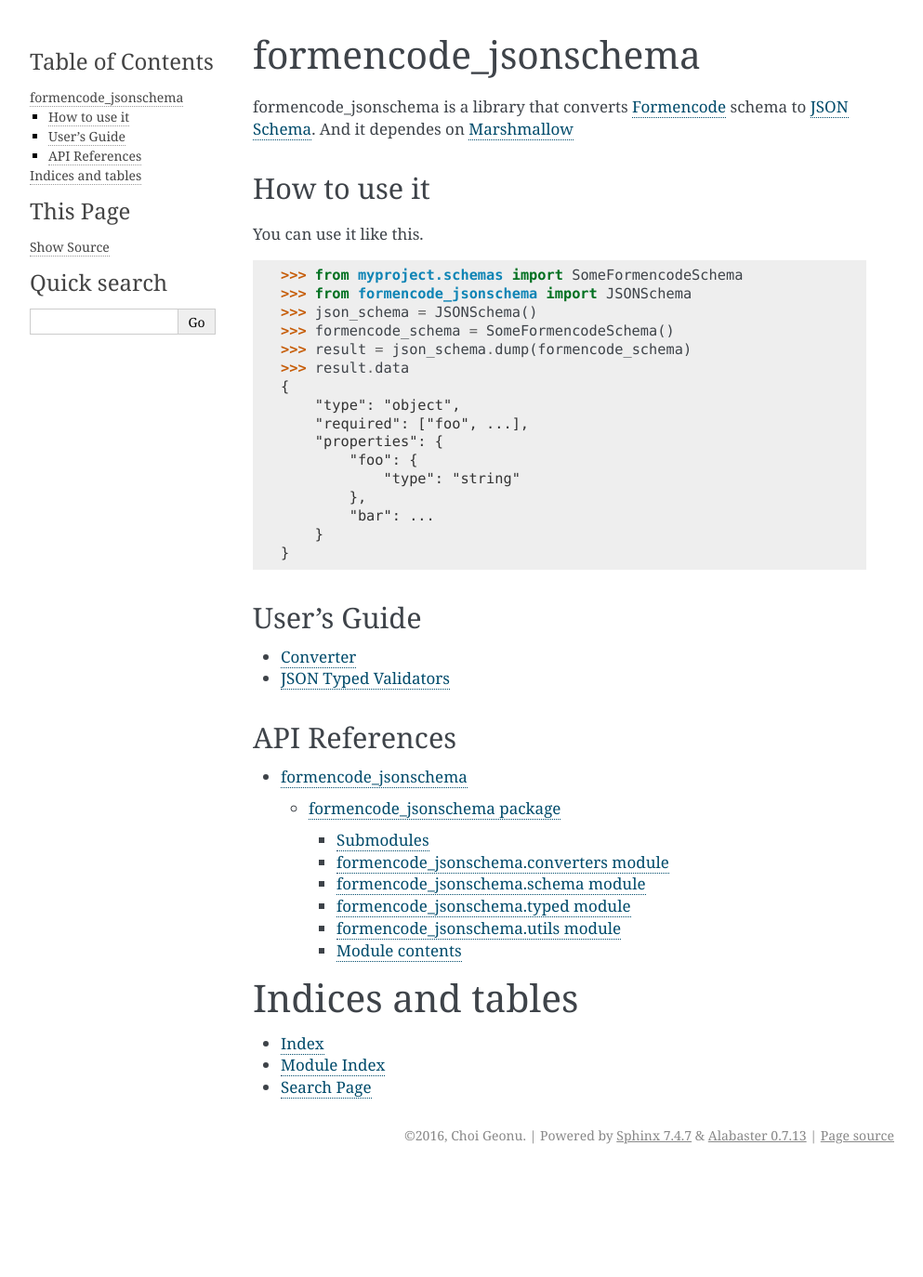
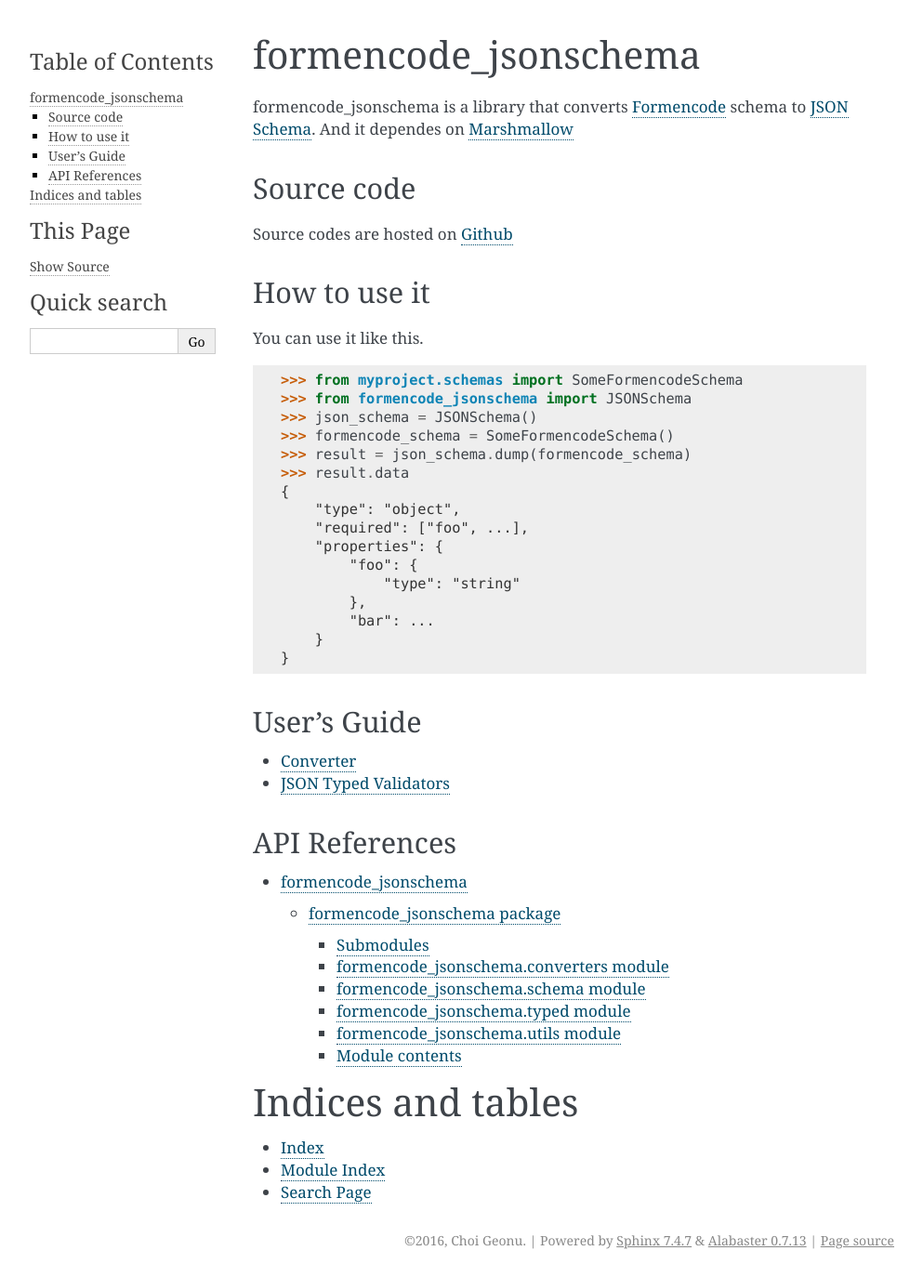
Before and after one commit to Hardtack/formencode_jsonschema, a Sphinx documentation site: the page built from docs/index.rst, in a window 1280 px wide. Shown: the whole page at 93% size, without its empty margins (148-1141 px from the left). Built offline with Sphinx 7.4.7, drawn with Linux system fonts in a browser that asks for light colours; before the commit the page ends 1261 px from its top, so only the background shows below that.

Commit message:
Add github link

```diff
--- a/docs/index.rst
+++ b/docs/index.rst
@@ -6,6 +6,10 @@
 `JSON Schema <http://json-schema.org/>`_.
 And it dependes on `Marshmallow <https://marshmallow.readthedocs.org/en/latest/>`_
 
+Source code
+-----------
+
+Source codes are hosted on `Github <https://github.com/Hardtack/formencode_jsonschema>`_
 
 How to use it
 -------------
```
